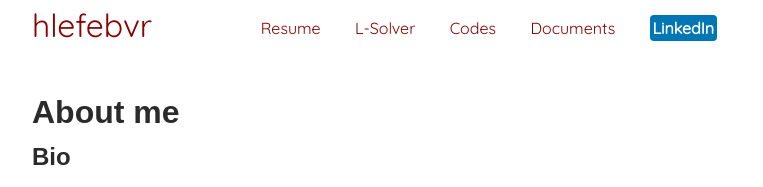
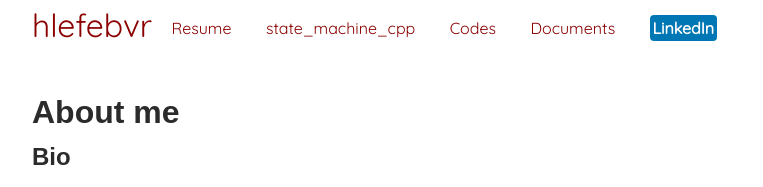
Before and after one commit to hlefebvr/hlefebvr.github.io, a Jekyll site: the page built from index.md, in a window 1280 px wide. Shown: the top 187 px of the page, without its empty margins (258-1021 px from the left). Built offline with Jekyll 4.4.1, drawn with Linux system fonts in a browser that asks for light colours.

Commit message:
add link to state_machine_cpp

```diff
--- a/_includes/header.html
+++ b/_includes/header.html
@@ -4,7 +4,7 @@
     <!-- <h2>{{ site.description }}</h2> -->
     <div id="menu">
         <a href="/curriculum">Resume</a>
-        <a href="/l-solver-tutorials">L-Solver</a>
+        <a href="/state_machine_cpp">state_machine_cpp</a>
         <a href="/codes">Codes</a>
         <a href="/documents">Documents</a>
         <!--{% assign pages_list = site.pages %}
```
